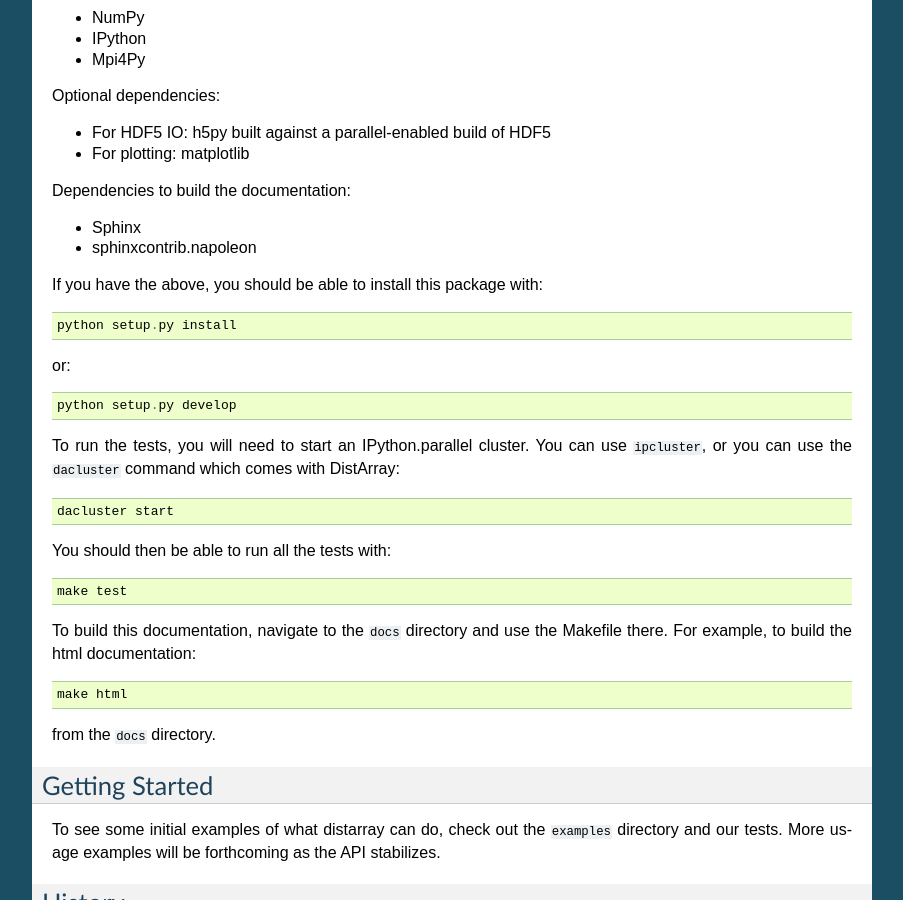
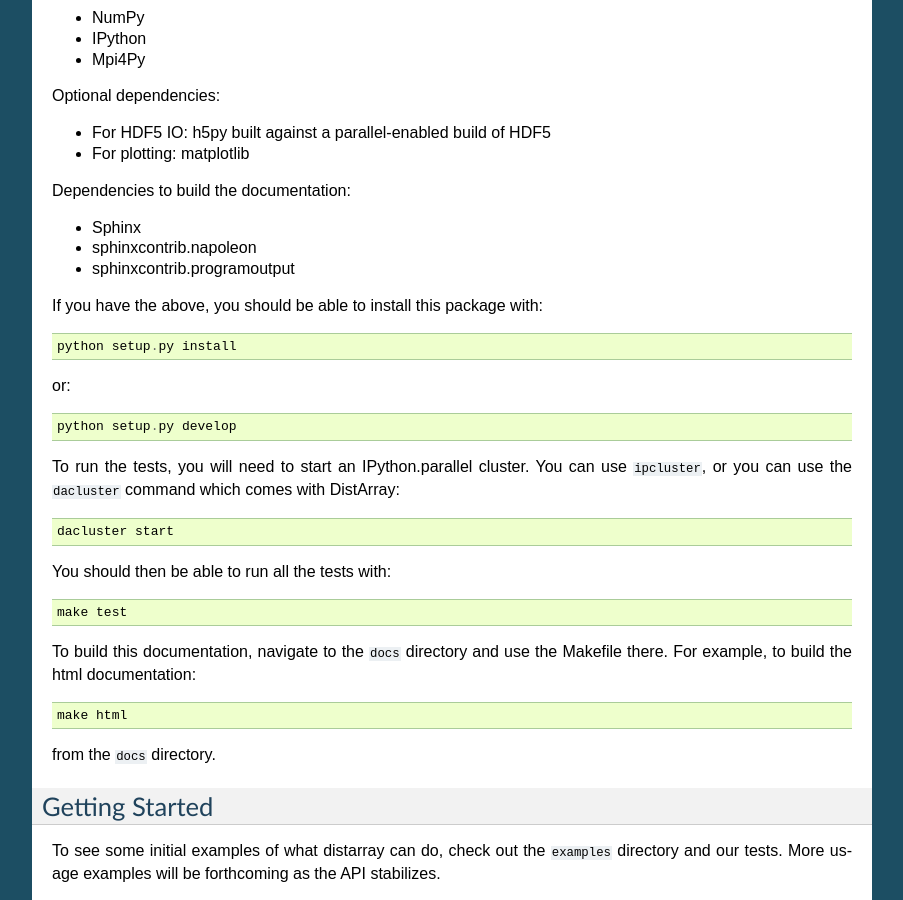
Before and after one commit to enthought/distarray, a Sphinx documentation site: the page built from docs/source/index.rst, in a window 1280 px wide and 900 px high, scrolled down 549 px. Shown: the whole window, without its empty margins (198-1101 px from the left). Built offline with Sphinx 7.4.7, drawn with Linux system fonts in a browser that asks for light colours.

Commit message:
Add a note about sphinxcontrib.programout.

```diff
--- a/docs/source/index.rst
+++ b/docs/source/index.rst
@@ -52,6 +52,7 @@
 
 * Sphinx
 * sphinxcontrib.napoleon
+* sphinxcontrib.programoutput
 
 If you have the above, you should be able to install this package with::
 
```
